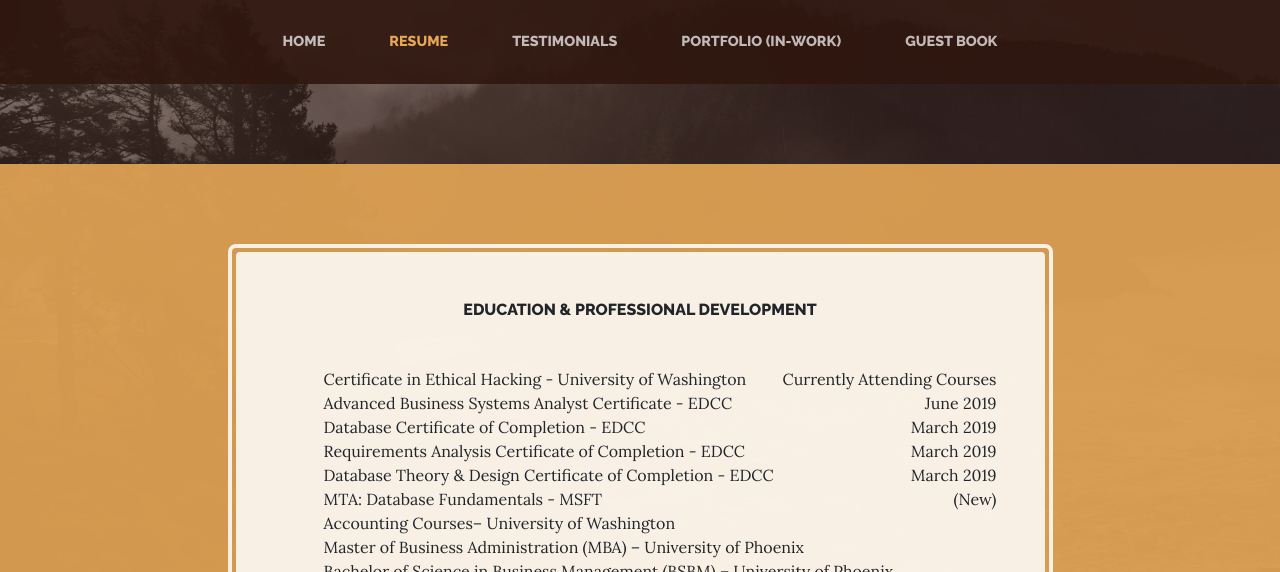
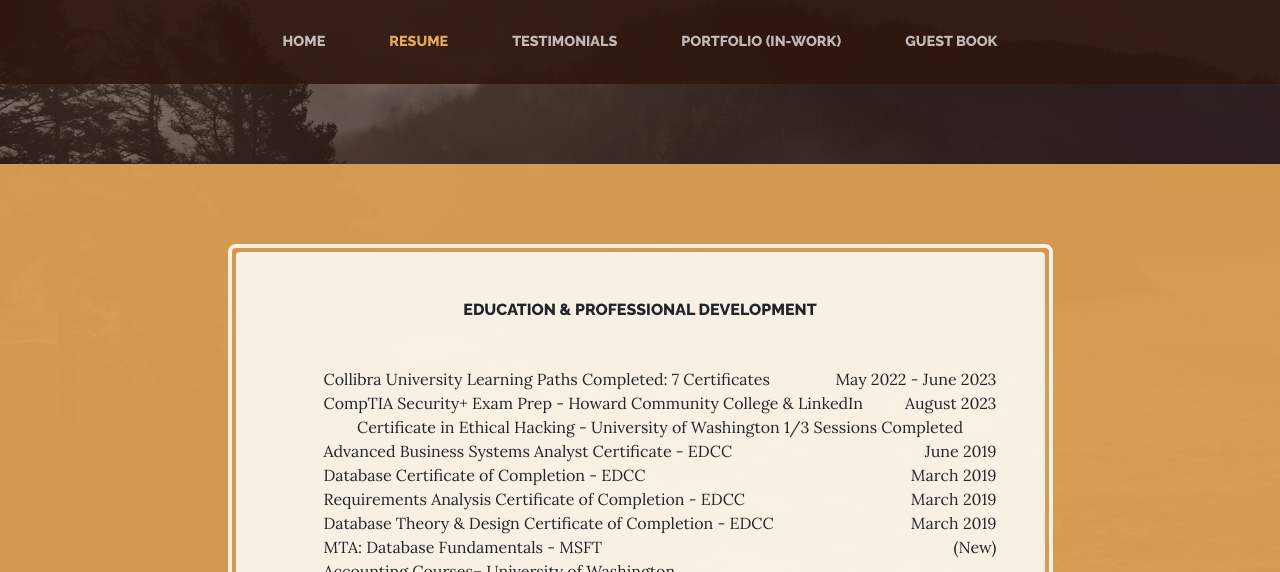
Before and after one commit to RealAmeliaBedelia/MoreAboutMe, a website: page resume.html in a window 1280 px wide. Shown: the part 228-800 px from the top of the page. Drawn offline with Linux system fonts and the light colour scheme.

Commit message:
Add files via upload

```diff
--- a/resume.html
+++ b/resume.html
@@ -68,8 +68,15 @@
               </h2>
               <ul >
 		  <li class="list-unstyled-item list-hours-item d-flex">
+                  Collibra University Learning Paths Completed: 7 Certificates
+                  <span class="ml-auto">May 2022 - June 2023</span>
+                </li>
+                <li class="list-unstyled-item list-hours-item d-flex">
+                  CompTIA Security+ Exam Prep - Howard Community College & LinkedIn
+                  <span class="ml-auto">August 2023</span>
+                </li>
                   Certificate in Ethical Hacking - University of Washington
-                  <span class="ml-auto">Currently Attending Courses</span>
+                  <span class="ml-auto">1/3 Sessions Completed</span>
                 </li>
                 <li class="list-unstyled-item list-hours-item d-flex">
                   Advanced Business Systems Analyst Certificate - EDCC
```
